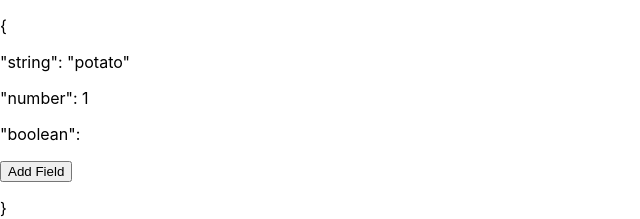
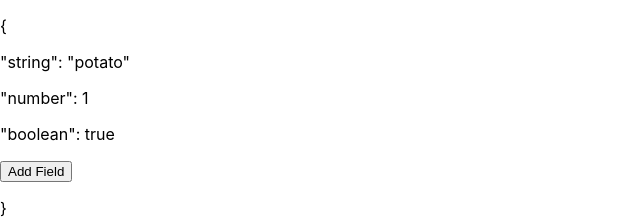
Before and after one commit to ramblinjacket/json-builder, a React (Create React App) app: page / in a window 1280 px wide. Shown: the top 219 px of the page, without its empty margins (0-640 px from the left). Built offline with nearby package versions, Linux system fonts and the light colour scheme.

Commit message:
string, number and boolean data types supported

```diff
--- /dev/null
+++ b/src/dataTypes/objex/BooleanField.js
@@ -0,0 +1,12 @@
+import React, { Component } from 'react';
+
+export class BooleanField extends Component {
+
+  render() {
+    return (
+      <div>
+        <p>"<span>{this.props.fieldName}</span>": <span>{this.props.fieldData.toString()}</span></p>
+      </div>
+    );
+  }
+}
--- a/src/dataTypes/objex/Field.js
+++ b/src/dataTypes/objex/Field.js
@@ -1,6 +1,7 @@
 import React, { Component } from 'react';
 import { StringField } from './StringField';
 import { NumberField } from './NumberField';
+import { BooleanField } from './BooleanField';
 
 
 
@@ -12,6 +13,7 @@ export class Field extends Component {
 
   buildField(fieldName, fieldData, fieldType) {
     console.log(fieldType)
+    console.log(fieldData)
 
     switch(fieldType) {
       case "[object String]":
@@ -21,6 +23,10 @@ export class Field extends Component {
       case "[object Number]":
         return(
           <NumberField fieldName={fieldName} fieldData={fieldData}></NumberField>
+        )
+      case "[object Boolean]":
+        return(
+          <BooleanField fieldName={fieldName} fieldData={fieldData}></BooleanField>
         )
       default:
       return(
```
